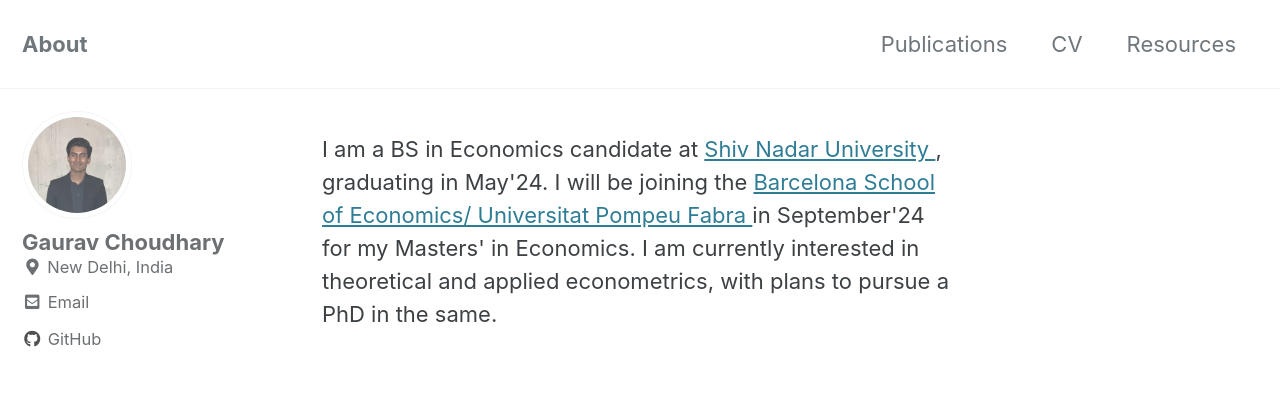
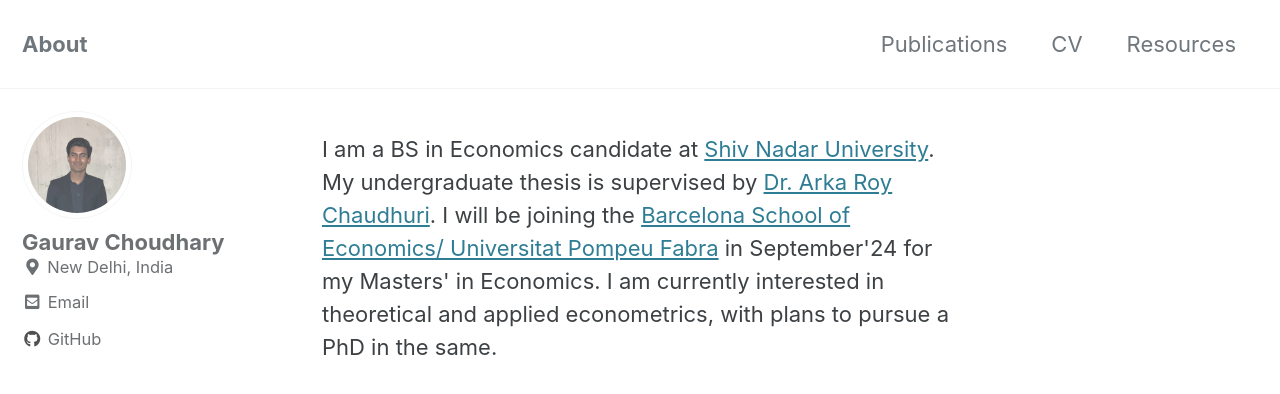
Before and after one commit to gajgaurav/gajgaurav.github.io, a Jekyll site: the page built from index.html, in a window 1280 px wide. Shown: the top 394 px of the page. Built offline with Jekyll 4.4.1, drawn with Linux system fonts in a browser that asks for light colours; cached includes are drawn as plain includes; the list of posts is cut into pages by our own code.

Commit message:
Update home.html

```diff
--- a/_layouts/home.html
+++ b/_layouts/home.html
@@ -6,8 +6,9 @@ layout: archive
 
 <section class = "introduction_content" itemprop = "text">
   <p>I am a BS in Economics candidate at <a href = "https://snu.edu.in/departments/department-of-economics/">
-  Shiv Nadar University </a>, graduating in May'24. I will be joining the <a href = "https://bse.eu/">Barcelona School of Economics/
-  Universitat Pompeu Fabra </a> in September'24 for my Masters' in Economics. I am currently interested in theoretical and applied
+  Shiv Nadar University</a>. My undergraduate thesis is supervised by <a href = "https://sites.google.com/site/arkaecon/">Dr. Arka
+  Roy Chaudhuri</a>. I will be joining the <a href = "https://bse.eu/">Barcelona School of Economics/
+  Universitat Pompeu Fabra</a> in September'24 for my Masters' in Economics. I am currently interested in theoretical and applied
   econometrics, with plans to pursue a PhD in the same.
   </p>
 </section>
```
